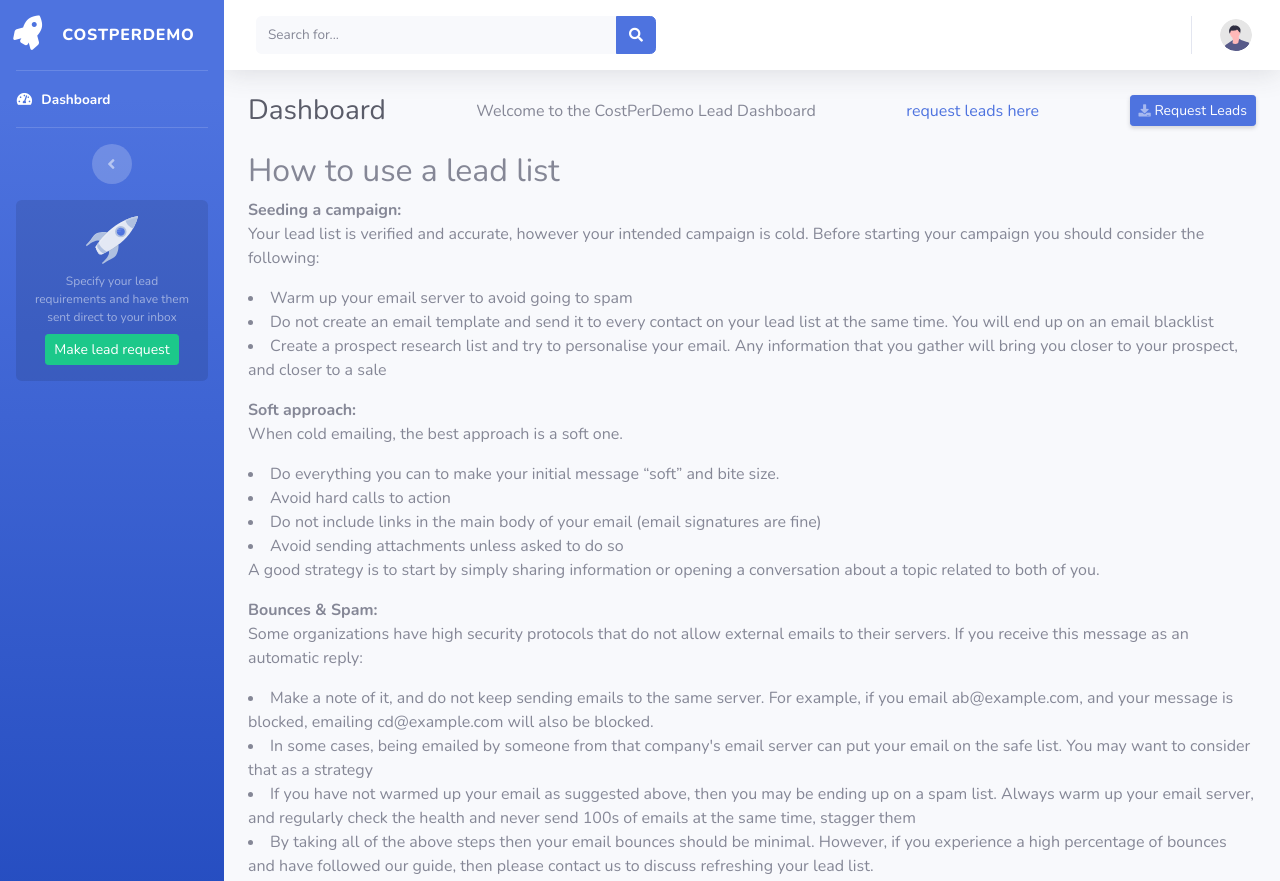
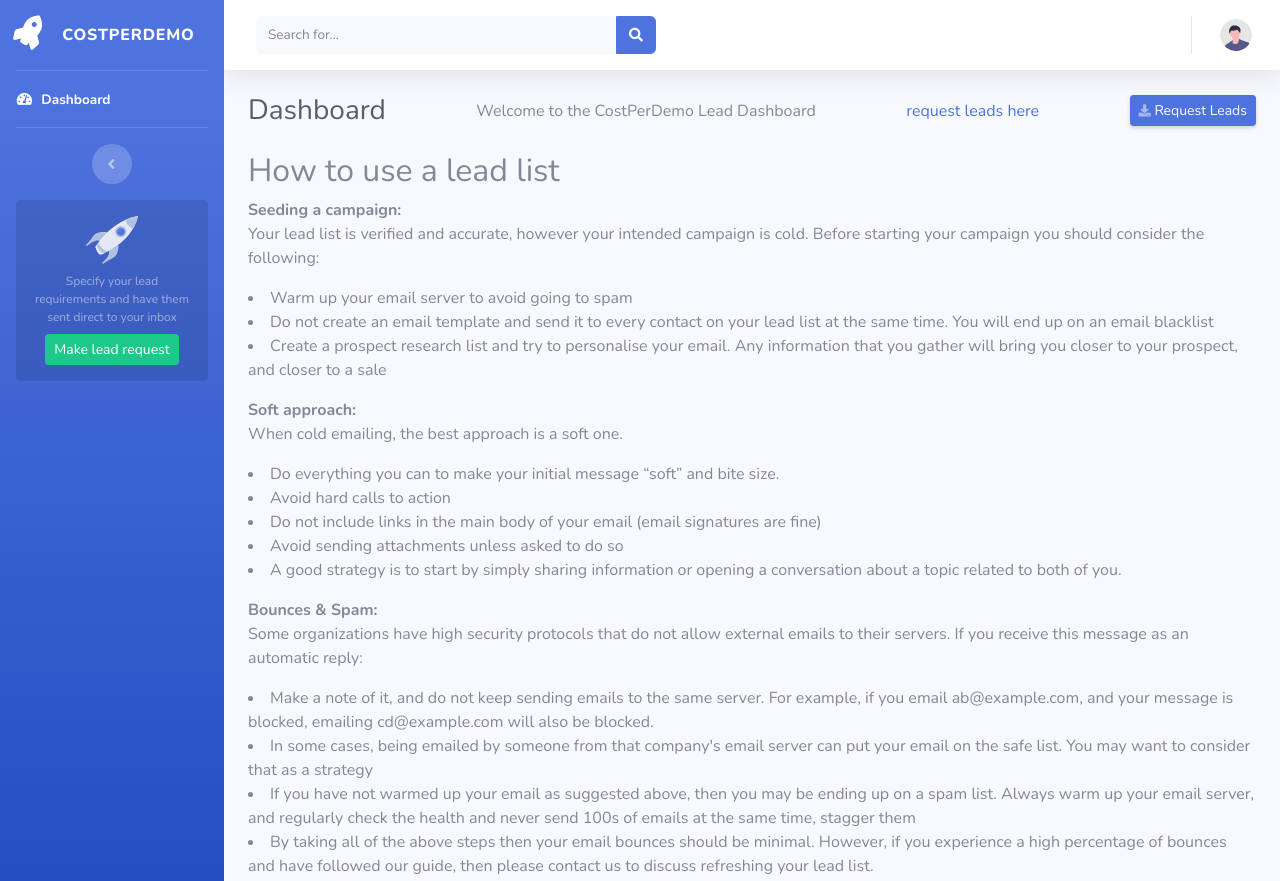
Before and after one commit to talentseek/cpdleads, a website with bundled scripts: page leads/dashboard.html in a window 1280 px wide. Shown: the top 881 px of the page. Built offline with nearby package versions, Linux system fonts and the light colour scheme; a script that the page names is missing.

Commit message:
dashboard information tweeks

```diff
--- a/leads/dashboard.html
+++ b/leads/dashboard.html
@@ -175,7 +175,7 @@
                     </div>
 <h2>How to use a lead list</h2>
 <p><b>Seeding a campaign:</b><br>Your lead list is verified and accurate, however your intended campaign is cold. Before starting your campaign you should consider the following:<li>Warm up your email server to avoid going to spam</li><li>Do not create an email template and send it to every contact on your lead list at the same time. You will end up on an email blacklist</li><li>Create a prospect research list and try to personalise your email.  Any information that you gather will bring you closer to your prospect, and closer to a sale</li></p>
-<p><b>Soft approach:</b><br>When cold emailing, the best approach is a soft one. <li>Do everything you can to make your initial message “soft” and bite size.</li><li>Avoid hard calls to action</li><li>Do not include links in the main body of your email (email signatures are fine)</li><li>Avoid sending attachments unless asked to do so</li>A good strategy is to start by simply sharing information or opening a conversation about a topic related to both of you.</p>
+<p><b>Soft approach:</b><br>When cold emailing, the best approach is a soft one. <li>Do everything you can to make your initial message “soft” and bite size.</li><li>Avoid hard calls to action</li><li>Do not include links in the main body of your email (email signatures are fine)</li><li>Avoid sending attachments unless asked to do so</li><li>A good strategy is to start by simply sharing information or opening a conversation about a topic related to both of you.</li></p>
 <p><b>Bounces & Spam:</b><br>Some organizations have high security protocols that do not allow external emails to their servers.  If you receive this message as an automatic reply:<li>Make a note of it, and do not keep sending emails to the same server.  For example, if you email ab@example.com, and your message is blocked, emailing cd@example.com will also be blocked.</li><li>In some cases, being emailed by someone from that company's email server can put your email on the safe list. You may want to consider that as a strategy</li><li>If you have not warmed up your email as suggested above, then you may be ending up on a spam list.  Always warm up your email server, and regularly check the health and never send 100s of emails at the same time, stagger them</li><li>By taking all of the above steps then your email bounces should be minimal. However, if you experience a high percentage of bounces and have followed our guide, then please contact us to discuss refreshing your lead list.</li></p>
             </div>
             <!-- End of Main Content -->
```
